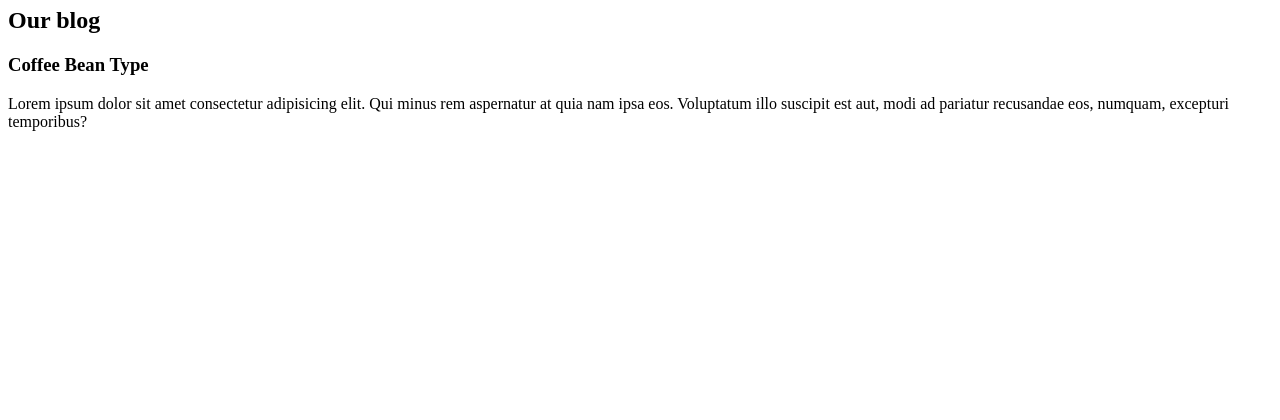
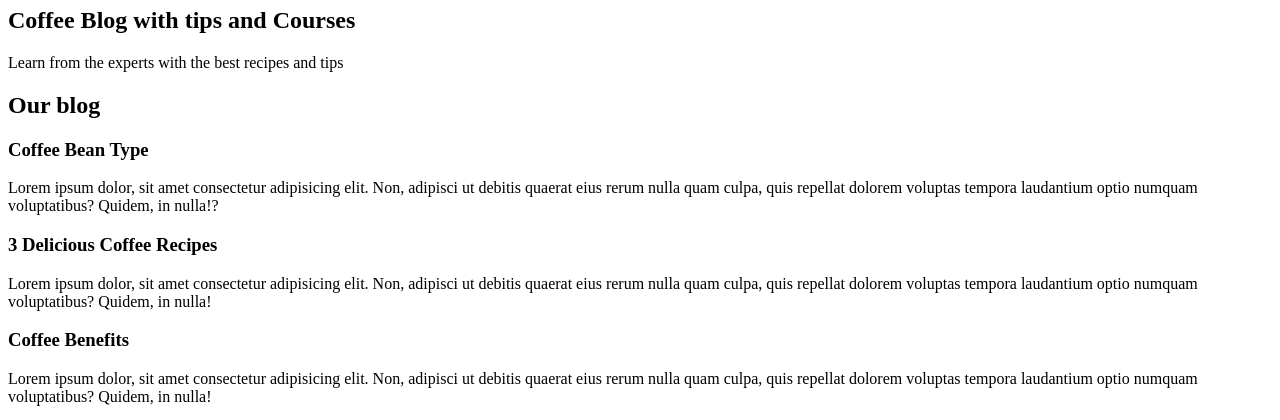
Before and after one commit to CodeMagicianEquinox/CoffeeBlog, a plain HTML site: page index.html in a window 1280 px wide. Shown: the part 73-493 px from the top of the page. Drawn offline with Linux system fonts and the light colour scheme.

Commit message:
CoffeeBlog_Final
Finalized HTML code with all necessary tags and sophistication.

```diff
--- a/index.html
+++ b/index.html
@@ -10,10 +10,19 @@
         <h1>CoffeeBlog</h1>
     </header>
     <main>
+        <h2>Coffee Blog with tips and Courses</h2>
+            <p> Learn from the experts with the best recipes and tips </p>
         <h2>Our blog</h2>
-        <div>
-            <h3>Coffee Bean Type</h3>
-            <p>Lorem ipsum dolor sit amet consectetur adipisicing elit. Qui minus rem aspernatur at quia nam ipsa eos. Voluptatum illo suscipit est aut, modi ad pariatur recusandae eos, numquam, excepturi temporibus?</p>
+            <div>
+        <h3>Coffee Bean Type</h3>
+            <p>Lorem ipsum dolor, sit amet consectetur adipisicing elit. Non, adipisci ut debitis quaerat eius rerum nulla quam culpa, quis repellat dolorem voluptas tempora laudantium optio numquam voluptatibus? Quidem, in nulla!?</p>
+            </div>
+            <div>
+        <h3>3 Delicious Coffee Recipes</h3>
+            <p>Lorem ipsum dolor, sit amet consectetur adipisicing elit. Non, adipisci ut debitis quaerat eius rerum nulla quam culpa, quis repellat dolorem voluptas tempora laudantium optio numquam voluptatibus? Quidem, in nulla!</p>
+        <h3>Coffee Benefits</h3>
+            <p> Lorem ipsum dolor, sit amet consectetur adipisicing elit. Non, adipisci ut debitis quaerat eius rerum nulla quam culpa, quis repellat dolorem voluptas tempora laudantium optio numquam voluptatibus? Quidem, in nulla! </p>
+        <h2>CoffeeBlog</h2>
         </div>
     </main>
 </body>
```
